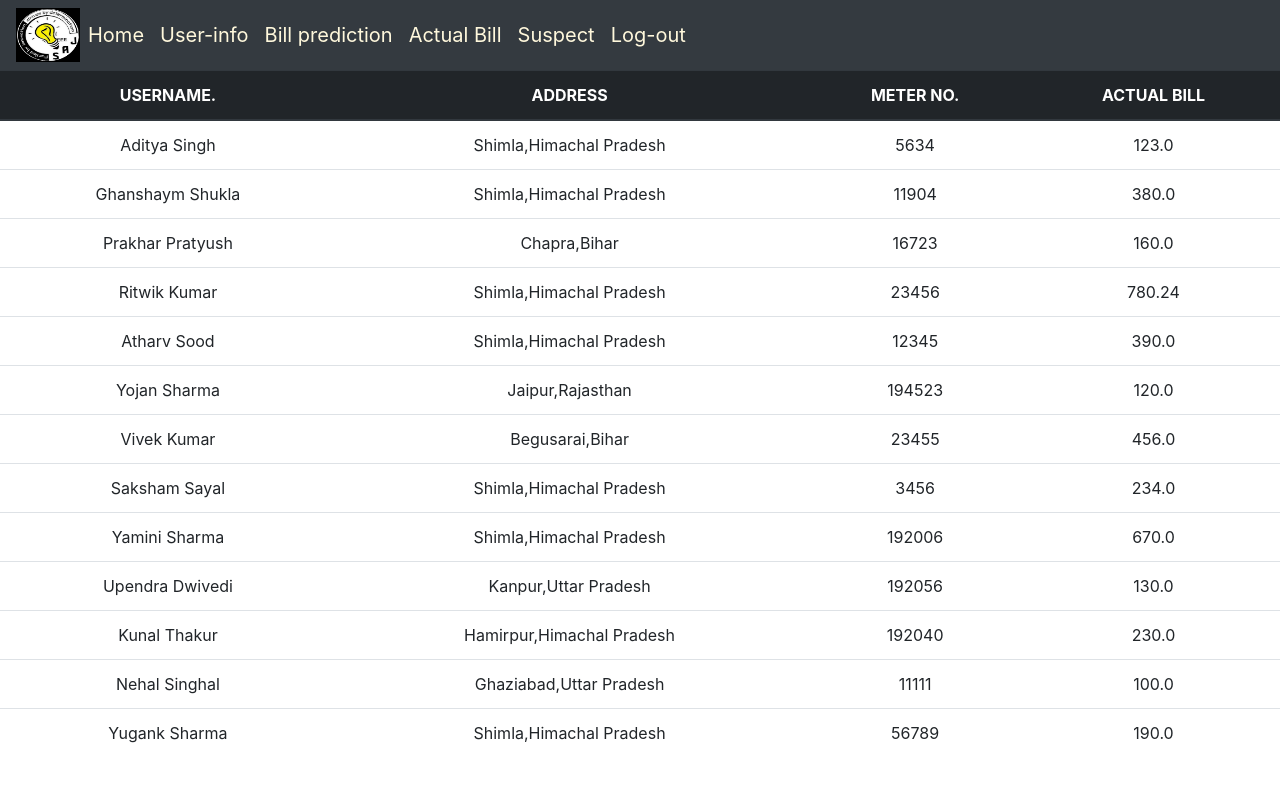
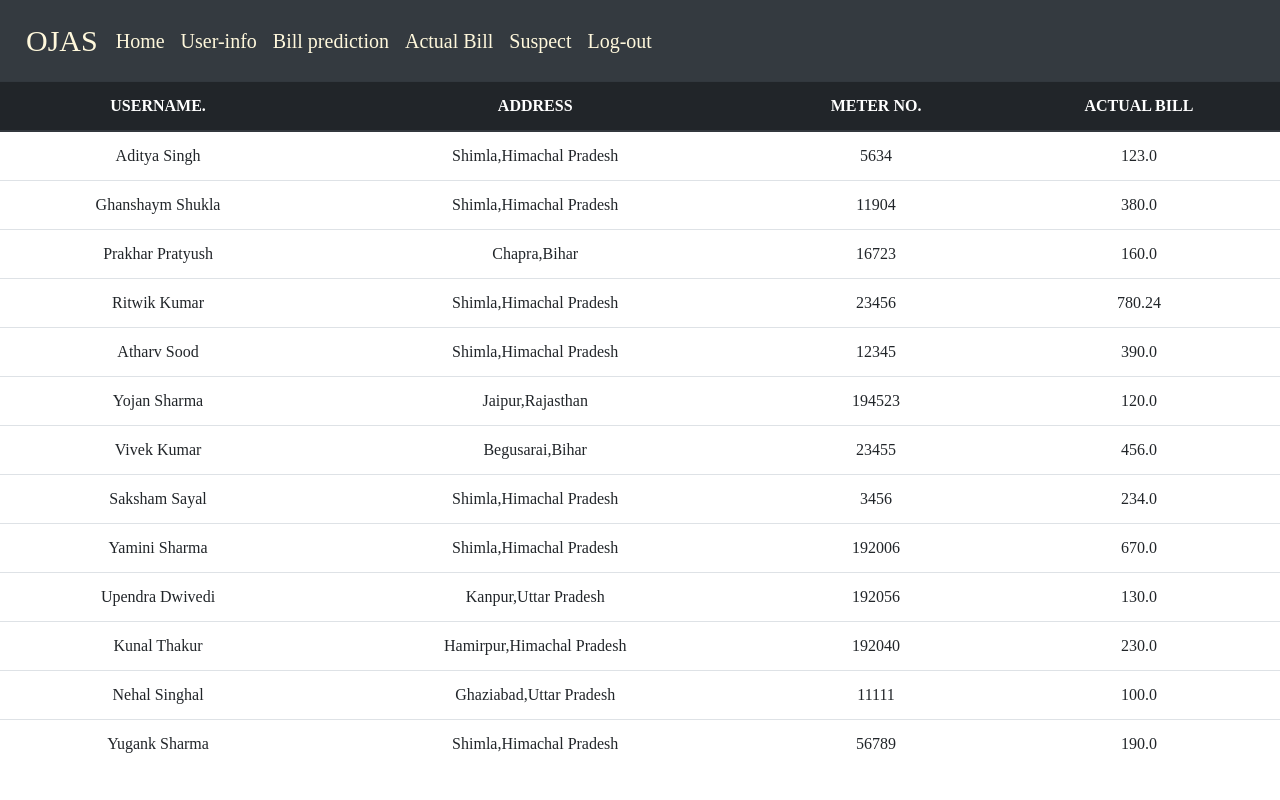
Before and after one commit to Upendradwivedi/ENERGY-THEFT-DETECTION-SYSTEM, a Django app: page /login/actual_bill in a window 1280 px wide. Run offline with Django 3.2, Linux system fonts and the light colour scheme; a user stored in the database is signed in; some libraries are stand-ins or nearby versions.

Commit message:
make it better

```diff
--- a/myweb/settings.py
+++ b/myweb/settings.py
@@ -26,7 +26,7 @@ BASE_DIR = Path(__file__).resolve().parent.parent
 import os
 SECRET_KEY = os.environ.get('DJANGO_SECRET_KEY', '#0jlexemzlsv-1yd+kk*)%ic6cm%-8d1mzaqj%1ydft57a7j2m')
 # SECURITY WARNING: don't run with debug turned on in production!
-DEBUG = False
+DEBUG = True
 ALLOWED_HOSTS = ["theft9898.herokuapp.com"]
 
 
--- a/templates/base.html
+++ b/templates/base.html
@@ -16,14 +16,15 @@
 
 </head>
 
-<body class="text-center" style="background-image: url()">
+<body class="text-center" style="background-image: url();font-family:Times New Roman, Times, serif;">
     <nav class="navbar navbar-expand-lg navbar-dark bg-dark">
         <button class="navbar-toggler" type="button" data-toggle="collapse" data-target="#navbarTogglerDemo01"
             aria-controls="navbarTogglerDemo01" aria-expanded="false" aria-label="Toggle navigation">
             <span class="navbar-toggler-icon"></span>
         </button>
         <div class="collapse navbar-collapse" id="navbarTogglerDemo01">
-            <img src="\static\logo.png" alt="" width="64" height="54" class="d-inline-block align-top">
+            <a class="nav-link" href="/login/home" style="color:cornsilk;font-size:30px;padding:10px;">OJAS<span
+                            class="sr-only"></span></a>
             <ul class="navbar-nav mr-auto mt-2 mt-lg-0">
                 <li class="nav-item active">
                     <a class="nav-link" href="/login/home" style="color:cornsilk;font-size:20px;">Home<span
--- a/templates/index.html
+++ b/templates/index.html
@@ -63,7 +63,8 @@
             <span class="navbar-toggler-icon"></span>
         </button>
         <div class="collapse navbar-collapse" id="navbarTogglerDemo01">
-            <img src="\static\logo.png" alt="" width="64" height="54" class="d-inline-block align-top">
+            <a class="nav-link" href="/login/home" style="color:cornsilk;font-size:30px;padding: 10px;">OJAS<span
+                            class="sr-only"></span></a>
             <ul class="navbar-nav mr-auto mt-2 mt-lg-0">
                 <li class="nav-item active">
                     <a class="nav-link" href="/login/home" style="color:cornsilk;font-size:20px;">Home <span
```
Also changed, not shown: db.sqlite3, templates/logo.png (renamed from static/logo.png).
